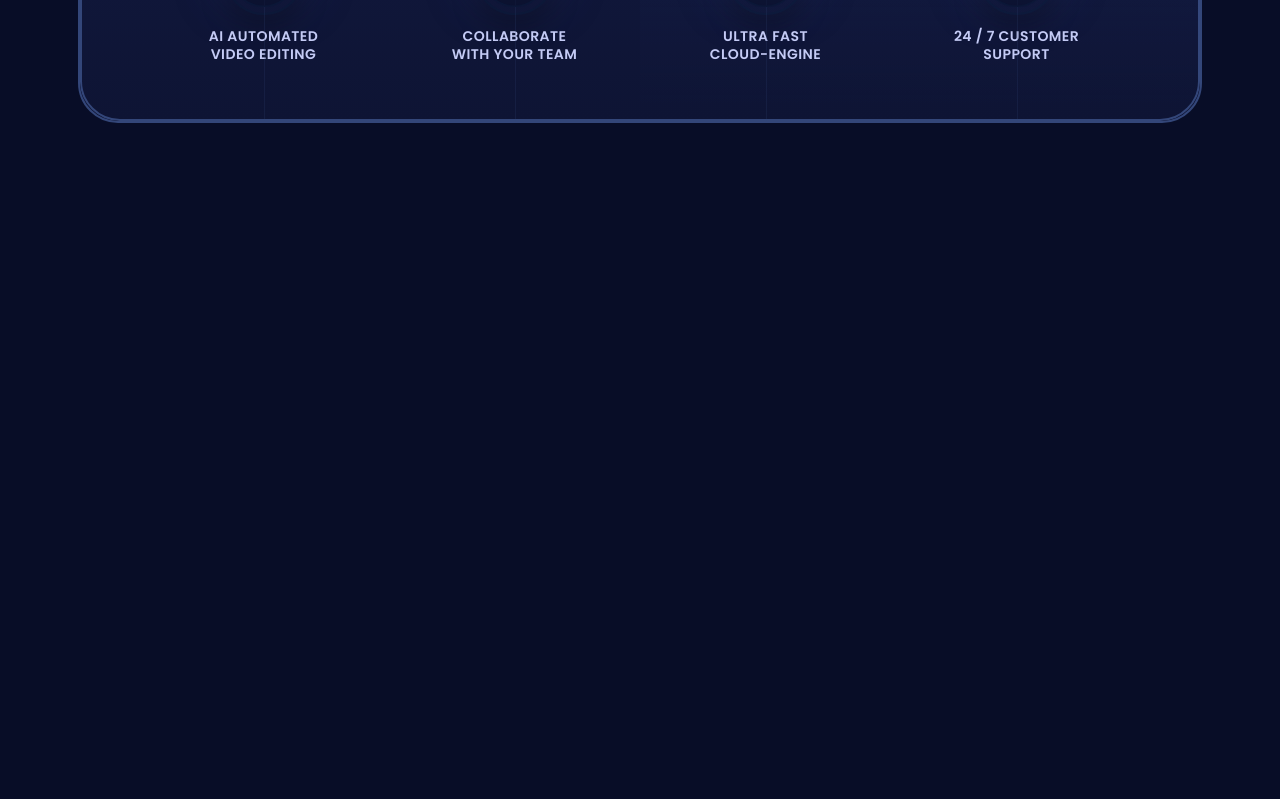
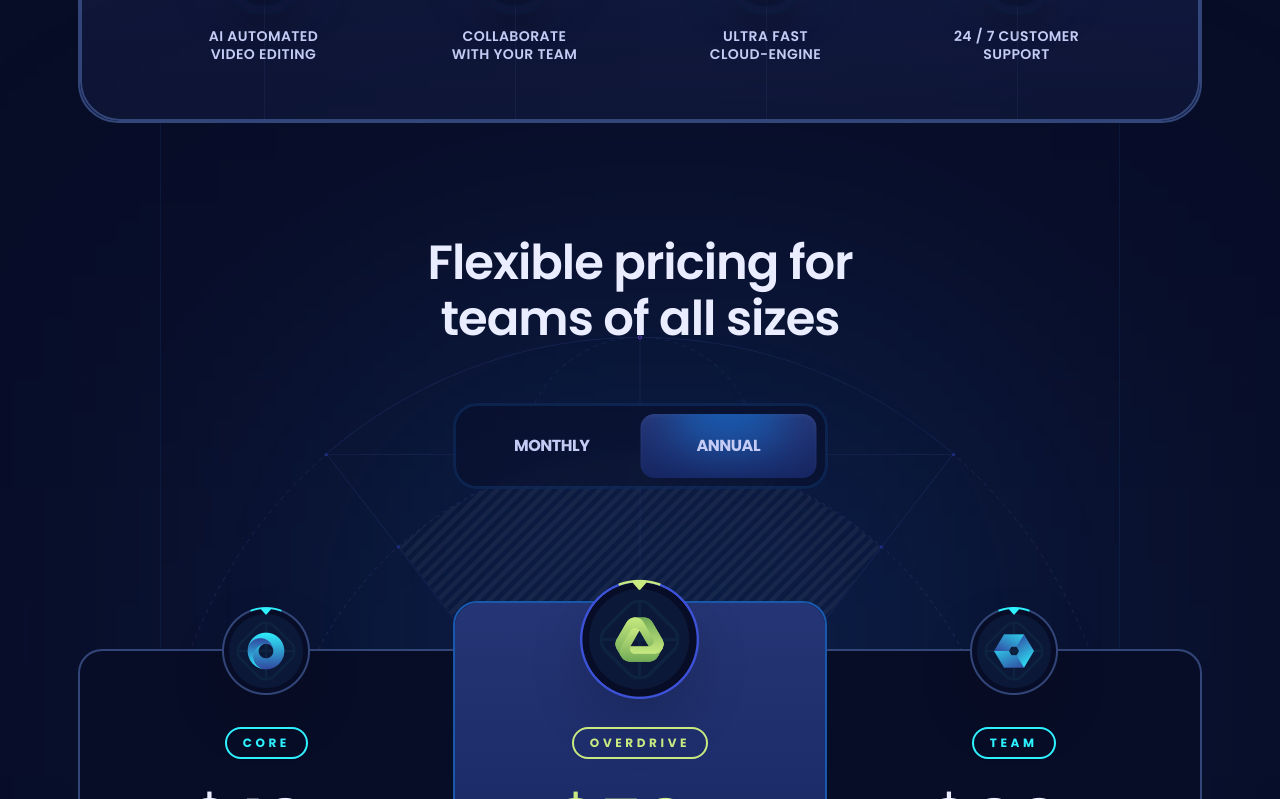
Before and after one commit to RodrigoN01/Saas-Landing-Page, a React app: page / in a window 1280 px wide. Shown: the part 1681-2480 px from the top of the page. Before the commit the page ends 1804 px from the top, so only its background shows below. Built offline with nearby package versions, Linux system fonts and the light colour scheme; the HTML template or start-up script is replaced by a standard one.

Commit message:
Add pricing section to the main layout

```diff
--- a/src/App.jsx
+++ b/src/App.jsx
@@ -1,6 +1,7 @@
 import Features from "./sections/Features";
 import Header from "./sections/header";
 import Hero from "./sections/Hero";
+import Pricing from "./sections/Pricing";
 
 const App = () => {
   return (
@@ -8,6 +9,7 @@ const App = () => {
       <Header />
       <Hero />
       <Features />
+      <Pricing />
     </main>
   );
 };
```
